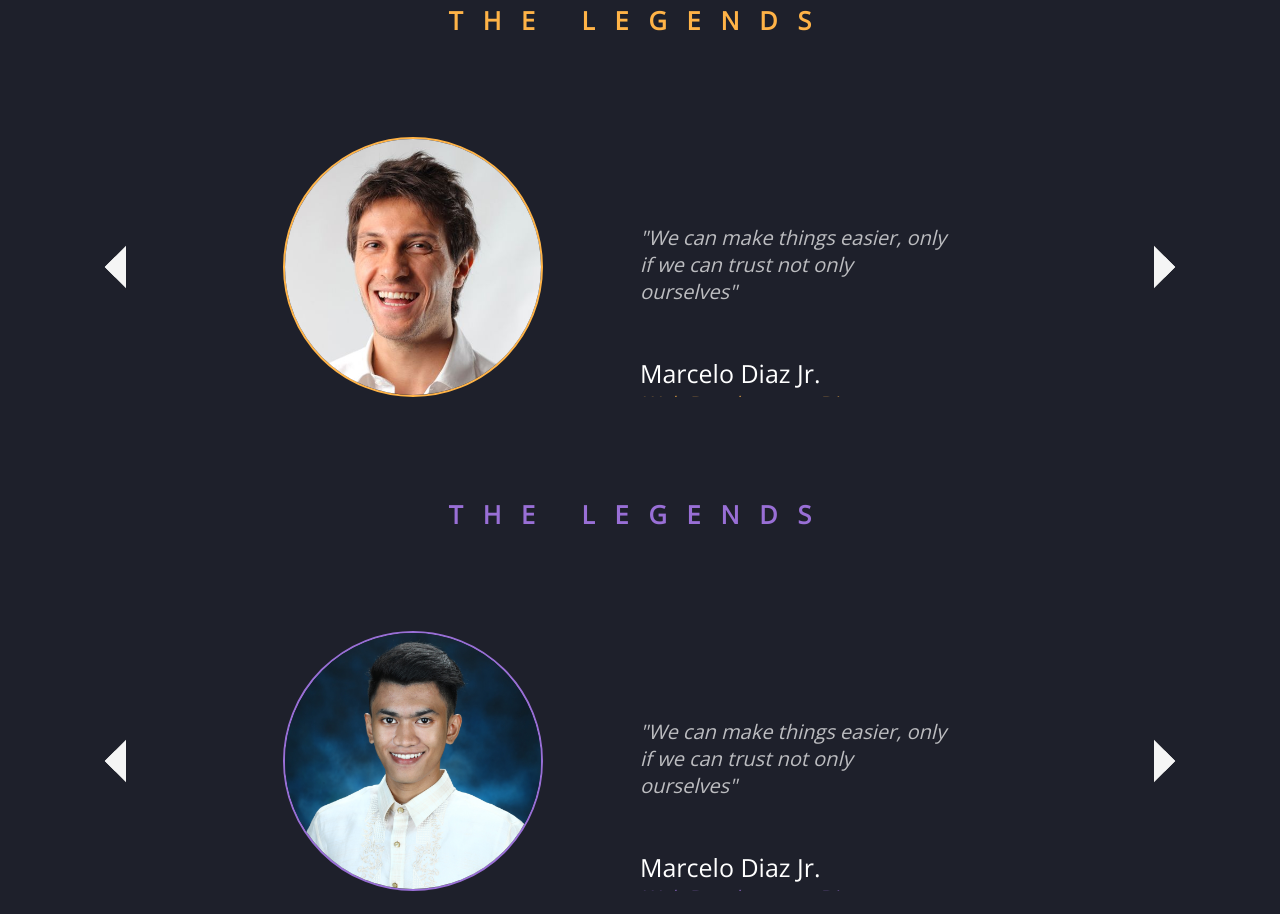
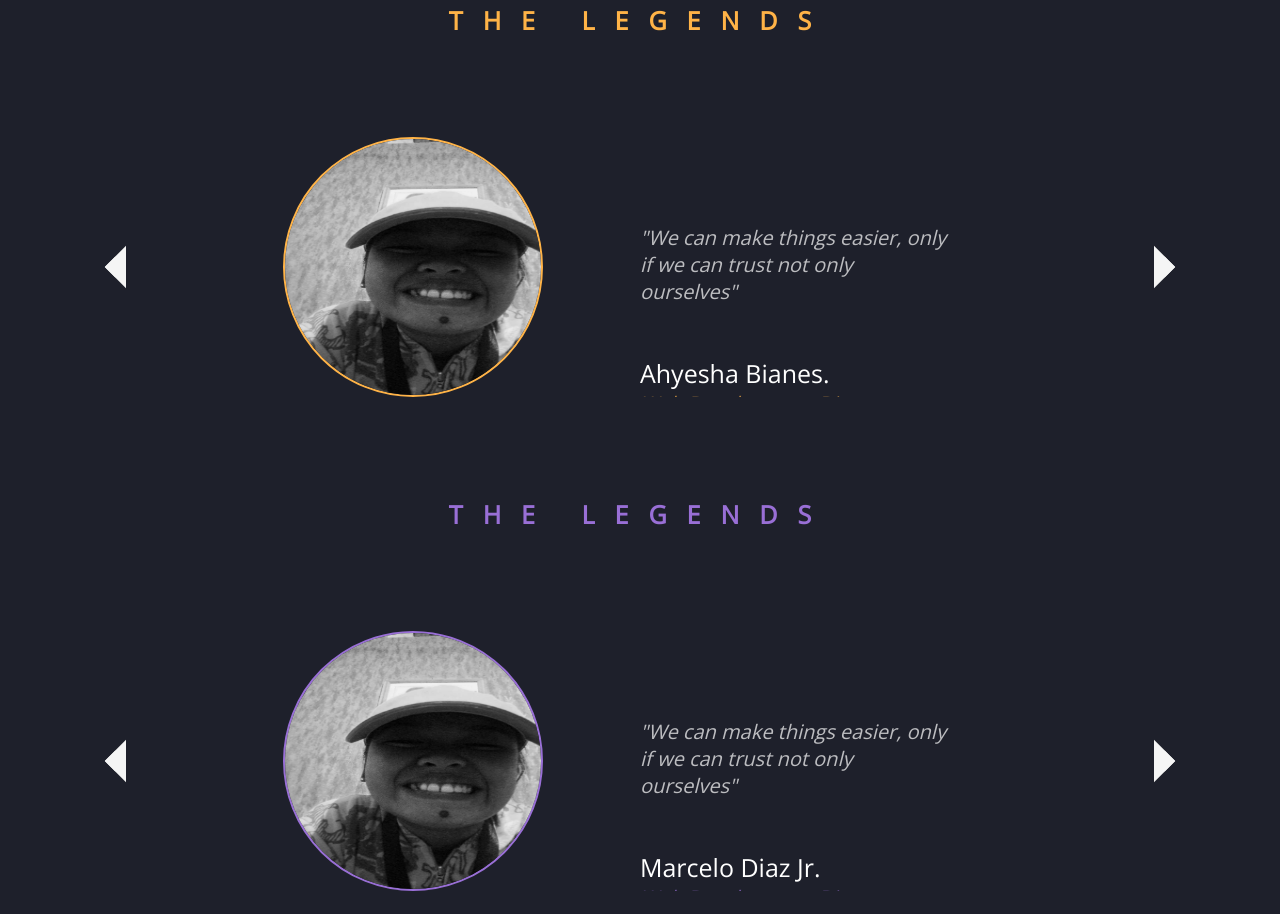
Before and after one commit to ahyeshabianes/ahyeshabianes, a plain HTML site: page team.html in a window 1280 px wide. Shown: the part 889-1803 px from the top of the page. Drawn offline with nearby package versions, Linux system fonts and the light colour scheme.

Commit message:
Update team.html

```diff
--- a/team.html
+++ b/team.html
@@ -51,49 +51,49 @@
                                 only if we can trust not only
                                 ourselves"
                             </blockquote>
-                            <h5>Marcelo Diaz Jr.</h5>
+                            <h5>Ahyesha Bianes</h5>
                             <span>Web Development Director</span>
                         </div>
                         <div></div>
                     </div>
                     <div class="team1-item team1 team1-active">
                         <div></div>
-                        <div class="image-content"><img src="images/face2.jpg" alt="face2"></div>
+                        <div class="image-content"><img src="images/ahyesha.jpg" alt="face2"></div>
                         <div class="team-content">
                             <blockquote>
                                 "We can make things easier,
                                 only if we can trust not only
                                 ourselves"
                             </blockquote>
-                            <h5>Marcelo Diaz Jr.</h5>
+                            <h5>Ahyesha Bianes.</h5>
                             <span>Web Development Director</span>
                         </div>
                         <div></div>
                     </div>
                     <div class="team1-item team1">
                         <div></div>
-                        <div class="image-content"><img src="images/face3.jpeg" alt="face3"></div>
+                        <div class="image-content"><img src="images/ahyesha.jpeg" alt="face3"></div>
                         <div class="team-content">
                             <blockquote>
                                 "We can make things easier,
                                 only if we can trust not only
                                 ourselves"
                             </blockquote>
-                            <h5>Marcelo Diaz Jr.</h5>
+                            <h5>Ahyesha Bianes</h5>
                             <span>Web Development Director</span>
                         </div>
                         <div></div>
                     </div>
                     <div class="team1-item team1">
                         <div></div>
-                        <div class="image-content"><img src="images/face4.jpg" alt="face4"></div>
+                        <div class="image-content"><img src="images/ahyesha.jpg" alt="face4"></div>
                         <div class="team-content">
                             <blockquote>
                                 "We can make things easier,
                                 only if we can trust not only
                                 ourselves"
                             </blockquote>
-                            <h5>Marcelo Diaz Jr.</h5>
+                            <h5>Ahyesha Bianes</h5>
                             <span>Web Development Director</span>
                         </div>
                         <div></div>
@@ -105,35 +105,35 @@
                 <div id="team2-carousel" class="team2-carousel">
                     <div class="team2-item team2">
                         <div></div>
-                        <div class="image-content"><img src="images/face5.jpg" alt="face1"></div>
+                        <div class="image-content"><img src="images/ahyesha.jpg" alt="face1"></div>
                         <div class="team-content">
                             <blockquote>
                                 "We can make things easier,
                                 only if we can trust not only
                                 ourselves"
                             </blockquote>
-                            <h5>Marcelo Diaz Jr.</h5>
+                            <h5>Ahyesha Bianes</h5>
                             <span>Web Development Director</span>
                         </div>
                         <div></div>
                     </div>
                     <div class="team2-item team2">
                         <div></div>
-                        <div class="image-content"><img src="images/face6.jpg" alt="face2"></div>
+                        <div class="image-content"><img src="images/ahyesha.jpg" alt="face2"></div>
                         <div class="team-content">
                             <blockquote>
                                 "We can make things easier,
                                 only if we can trust not only
                                 ourselves"
                             </blockquote>
-                            <h5>Marcelo Diaz Jr.</h5>
-                            <span>Web Development Director</span>
+                            <h5>Ahyesha Bianes</h5>
+                            <span>Web Development Direct</span>
                         </div>
                         <div></div>
                     </div>
                     <div class="team2-item team2 team2-active">
                         <div></div>
-                        <div class="image-content"><img src="images/face7.jpg" alt="face3"></div>
+                        <div class="image-content"><img src="images/ahyesha.jpg" alt="face3"></div>
                         <div class="team-content">
                             <blockquote>
                                 "We can make things easier,
```
